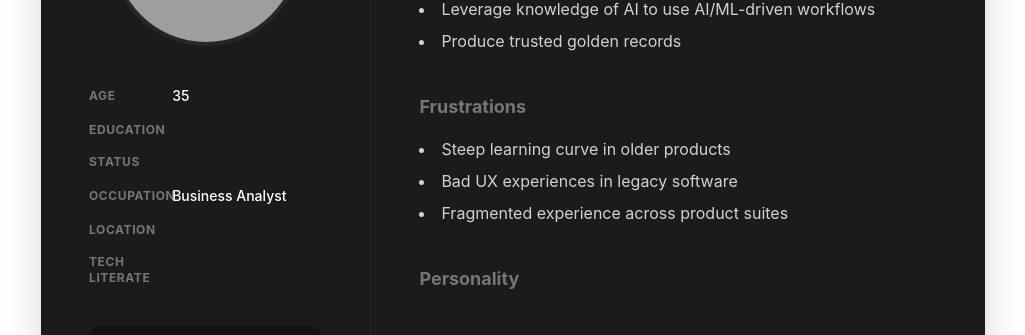
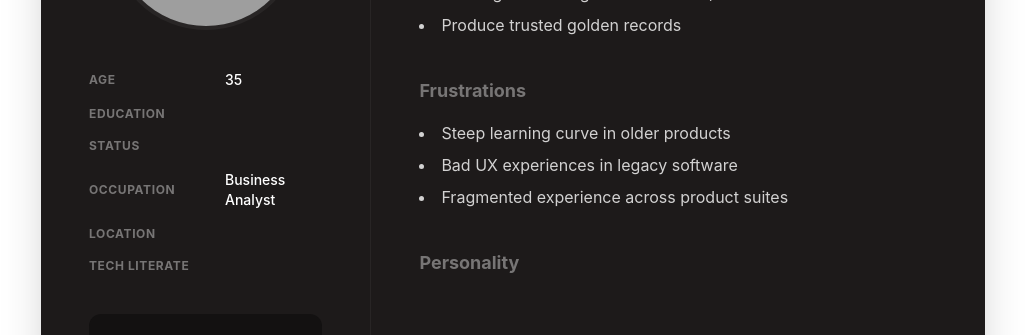
Before and after one commit to timygonzalez/timyg_website_2026, a React (Vite) app: page /use-cases/fluree in a window 1280 px wide. Shown: the part 3015-3350 px from the top of the page, without its empty margins (127-1152 px from the left). Built offline with nearby package versions, Linux system fonts and the light colour scheme; grey boxes are pictures that could not be loaded; a web font is replaced by a local one.

Commit message:
Fix text overlapping in personas sidebar

```diff
--- a/src/pages/ProjectDetail.jsx
+++ b/src/pages/ProjectDetail.jsx
@@ -171,29 +171,29 @@ const ProjectDetail = () => {
 
                                                             {/* Demographics */}
                                                             <div className="space-y-4 mb-10 text-sm">
-                                                                <div className="grid grid-cols-3 gap-4">
+                                                                <div className="grid grid-cols-[120px_1fr] gap-4">
                                                                     <span className="text-white/40 uppercase tracking-wider font-bold text-xs self-center">Age</span>
-                                                                    <span className="col-span-2 font-medium">{profile.demographics?.age || profile.age}</span>
+                                                                    <span className="font-medium">{profile.demographics?.age || profile.age}</span>
                                                                 </div>
-                                                                <div className="grid grid-cols-3 gap-4">
+                                                                <div className="grid grid-cols-[120px_1fr] gap-4">
                                                                     <span className="text-white/40 uppercase tracking-wider font-bold text-xs self-center">Education</span>
-                                                                    <span className="col-span-2 font-medium">{profile.demographics?.education}</span>
+                                                                    <span className="font-medium">{profile.demographics?.education}</span>
                                                                 </div>
-                                                                <div className="grid grid-cols-3 gap-4">
+                                                                <div className="grid grid-cols-[120px_1fr] gap-4">
                                                                     <span className="text-white/40 uppercase tracking-wider font-bold text-xs self-center">Status</span>
-                                                                    <span className="col-span-2 font-medium">{profile.demographics?.status}</span>
+                                                                    <span className="font-medium">{profile.demographics?.status}</span>
                                                                 </div>
-                                                                <div className="grid grid-cols-3 gap-4">
+                                                                <div className="grid grid-cols-[120px_1fr] gap-4">
                                                                     <span className="text-white/40 uppercase tracking-wider font-bold text-xs self-center">Occupation</span>
-                                                                    <span className="col-span-2 font-medium">{profile.demographics?.occupation || profile.role}</span>
+                                                                    <span className="font-medium">{profile.demographics?.occupation || profile.role}</span>
                                                                 </div>
-                                                                <div className="grid grid-cols-3 gap-4">
+                                                                <div className="grid grid-cols-[120px_1fr] gap-4">
                                                                     <span className="text-white/40 uppercase tracking-wider font-bold text-xs self-center">Location</span>
-                                                                    <span className="col-span-2 font-medium">{profile.demographics?.location}</span>
+                                                                    <span className="font-medium">{profile.demographics?.location}</span>
                                                                 </div>
-                                                                <div className="grid grid-cols-3 gap-4">
+                                                                <div className="grid grid-cols-[120px_1fr] gap-4">
                                                                     <span className="text-white/40 uppercase tracking-wider font-bold text-xs self-center">Tech Literate</span>
-                                                                    <span className="col-span-2 font-medium">{profile.demographics?.techLiterate}</span>
+                                                                    <span className="font-medium">{profile.demographics?.techLiterate}</span>
                                                                 </div>
                                                             </div>
 
```
